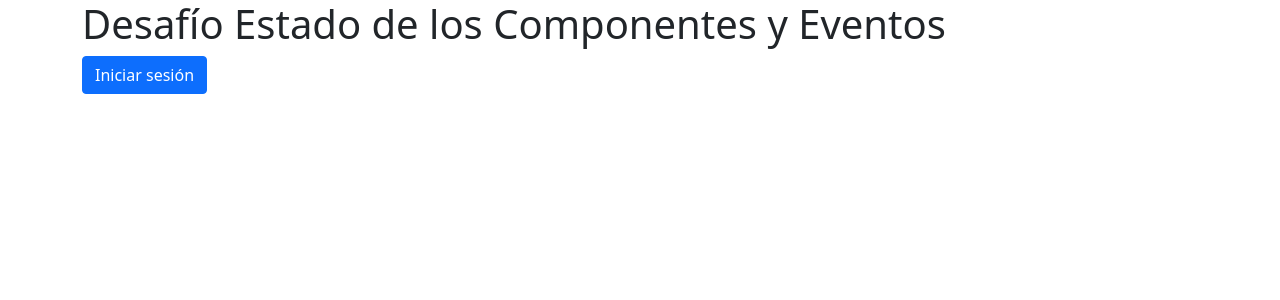
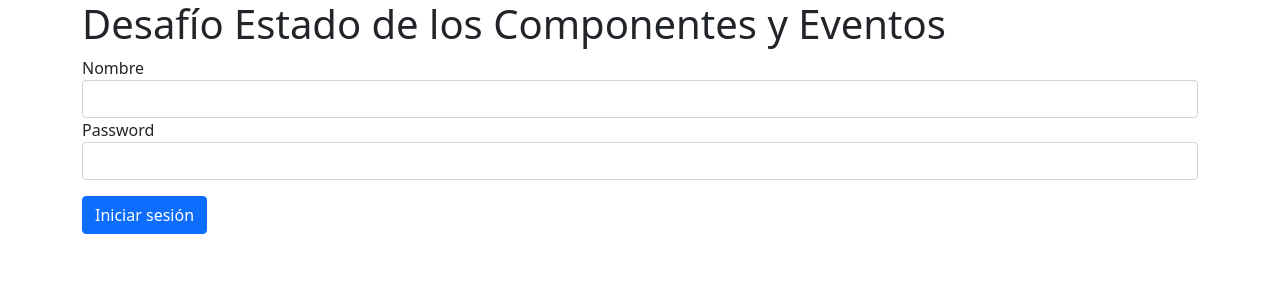
Before and after one commit to gabrielcespedes/desafio_4_2_estados_eventos_React, a React (Create React App) app: page / in a window 1280 px wide. Shown: the top 300 px of the page. Built offline with nearby package versions, Linux system fonts and the light colour scheme.

Commit message:
version estable

```diff
--- a/src/App.js
+++ b/src/App.js
@@ -7,7 +7,15 @@ function App() {
   return (
     <div className="App container">
       <h1>Desafío Estado de los Componentes y Eventos</h1>
-      <Button text = "Iniciar sesión"></Button>
+      <form>
+        <label>Nombre</label>
+        <input className='form-control'></input>
+        <label>Password</label>
+        <input className='form-control' type='password'></input>
+      </form>
+      <div className='mt-3'>
+        <Button text = "Iniciar sesión"></Button>
+      </div>
     </div>
   );
 }
```
